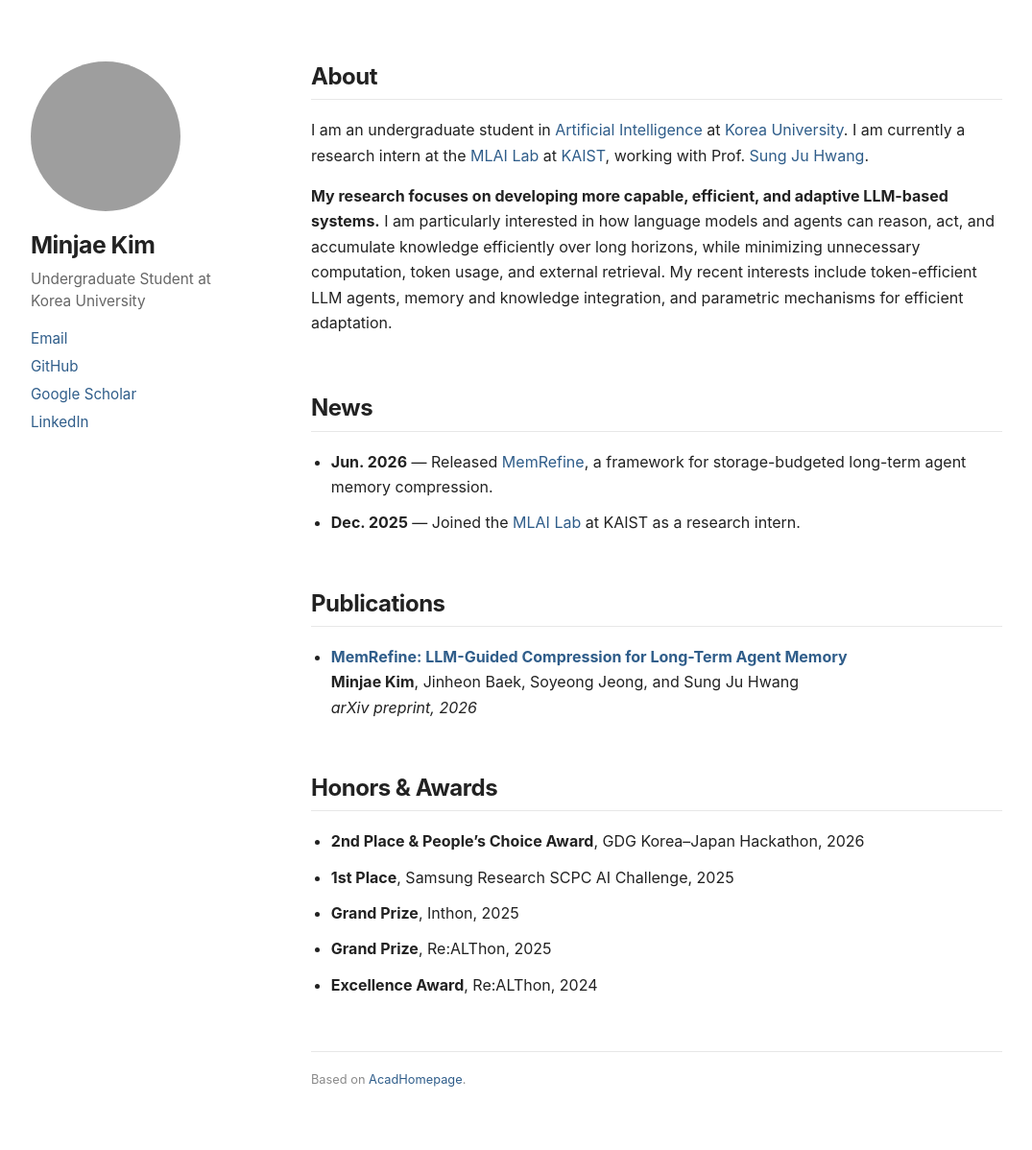
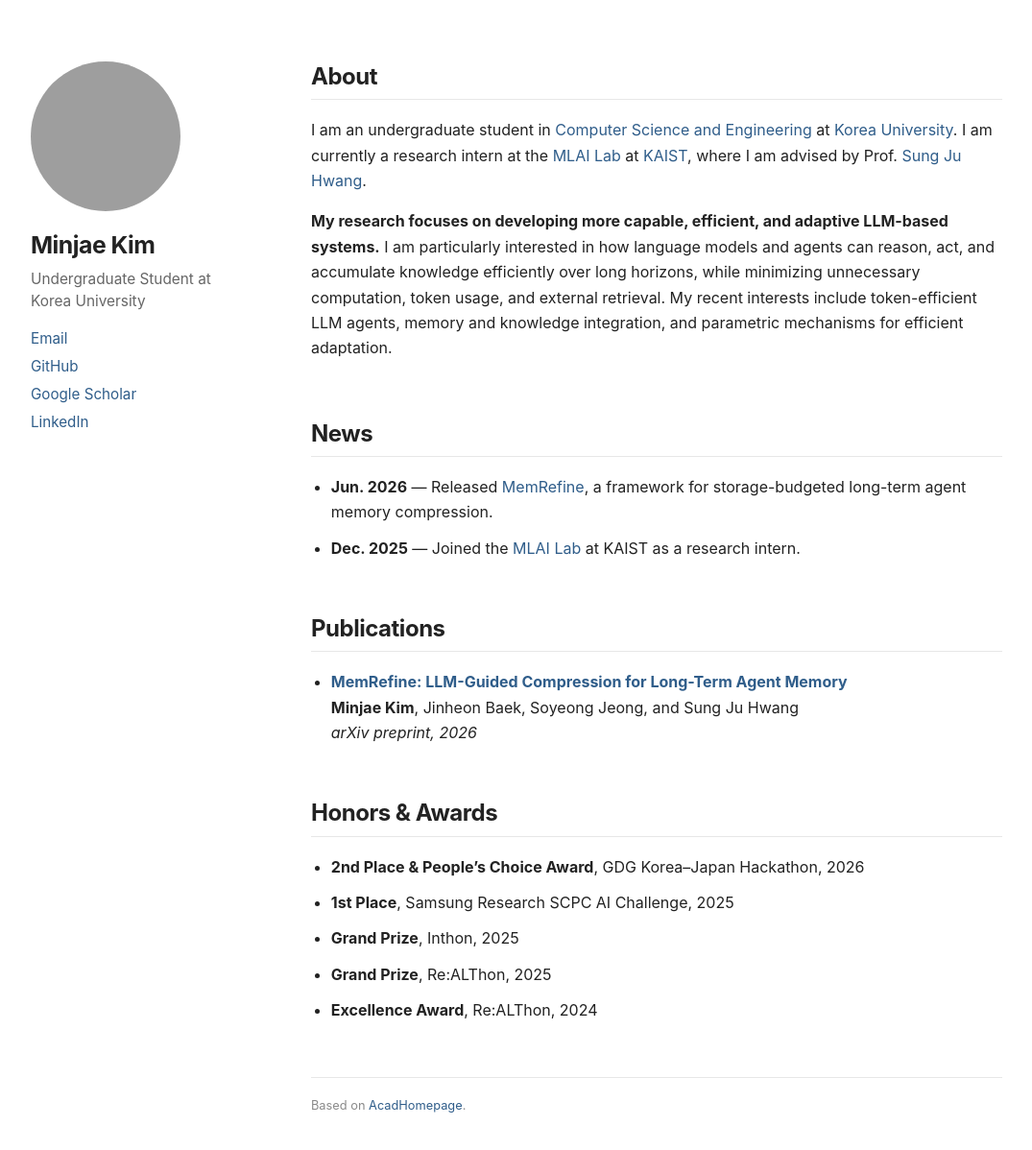
Before and after one commit to kmj200392/kmj200392.github.io, a Jekyll site: the page built from _pages/about.md, in a window 1280 px wide and 1258 px high. Shown: the top 1198 px of the window at 96% size, without its empty margins (88-1163 px from the left). Built offline with Jekyll 4.4.1, drawn with Linux system fonts in a browser that asks for light colours; grey boxes are pictures that could not be loaded.

Commit message:
Update education and research advisor

```diff
--- a/_pages/about.md
+++ b/_pages/about.md
@@ -6,7 +6,7 @@ author_profile: true
 
 # About
 
-I am an undergraduate student in [Artificial Intelligence](https://ai-dept.korea.ac.kr/ai-dept/index.do) at [Korea University](https://www.korea.edu/). I am currently a research intern at the [MLAI Lab](https://www.mlai-kaist.com/) at [KAIST](https://www.kaist.ac.kr/en/), working with Prof. [Sung Ju Hwang](http://www.sungjuhwang.com/).
+I am an undergraduate student in [Computer Science and Engineering](https://cs.korea.ac.kr/cs/index.do) at [Korea University](https://www.korea.edu/). I am currently a research intern at the [MLAI Lab](https://www.mlai-kaist.com/) at [KAIST](https://www.kaist.ac.kr/en/), where I am advised by Prof. [Sung Ju Hwang](http://www.sungjuhwang.com/).
 
 **My research focuses on developing more capable, efficient, and adaptive LLM-based systems.** I am particularly interested in how language models and agents can reason, act, and accumulate knowledge efficiently over long horizons, while minimizing unnecessary computation, token usage, and external retrieval. My recent interests include token-efficient LLM agents, memory and knowledge integration, and parametric mechanisms for efficient adaptation.
 
```
